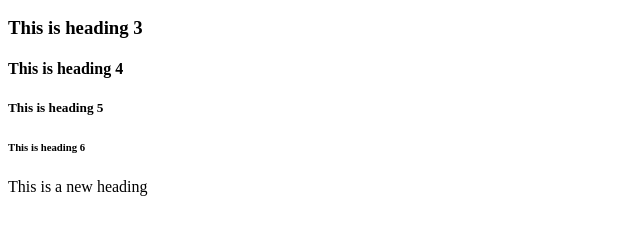
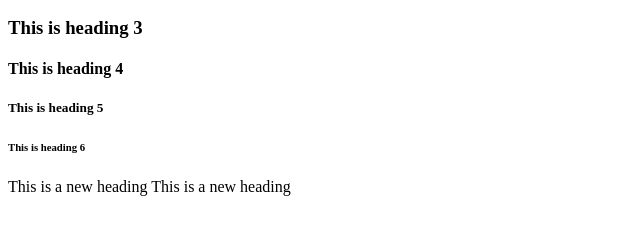
Before and after one commit to sanpai88/shoppinglist, a plain HTML site: page index.html in a window 1280 px wide. Shown: the part 110-344 px from the top of the page, without its empty margins (0-640 px from the left). Drawn offline with Linux system fonts and the light colour scheme.

Commit message:
another change is made to index.html

```diff
--- a/index.html
+++ b/index.html
@@ -9,5 +9,6 @@
 <h5>This is heading 5</h5>
 <h6>This is heading 6</h6>
 <h7>This is a new heading </h7>
+<h8>This is a new heading </h8>
 </body>
 </html>
```
